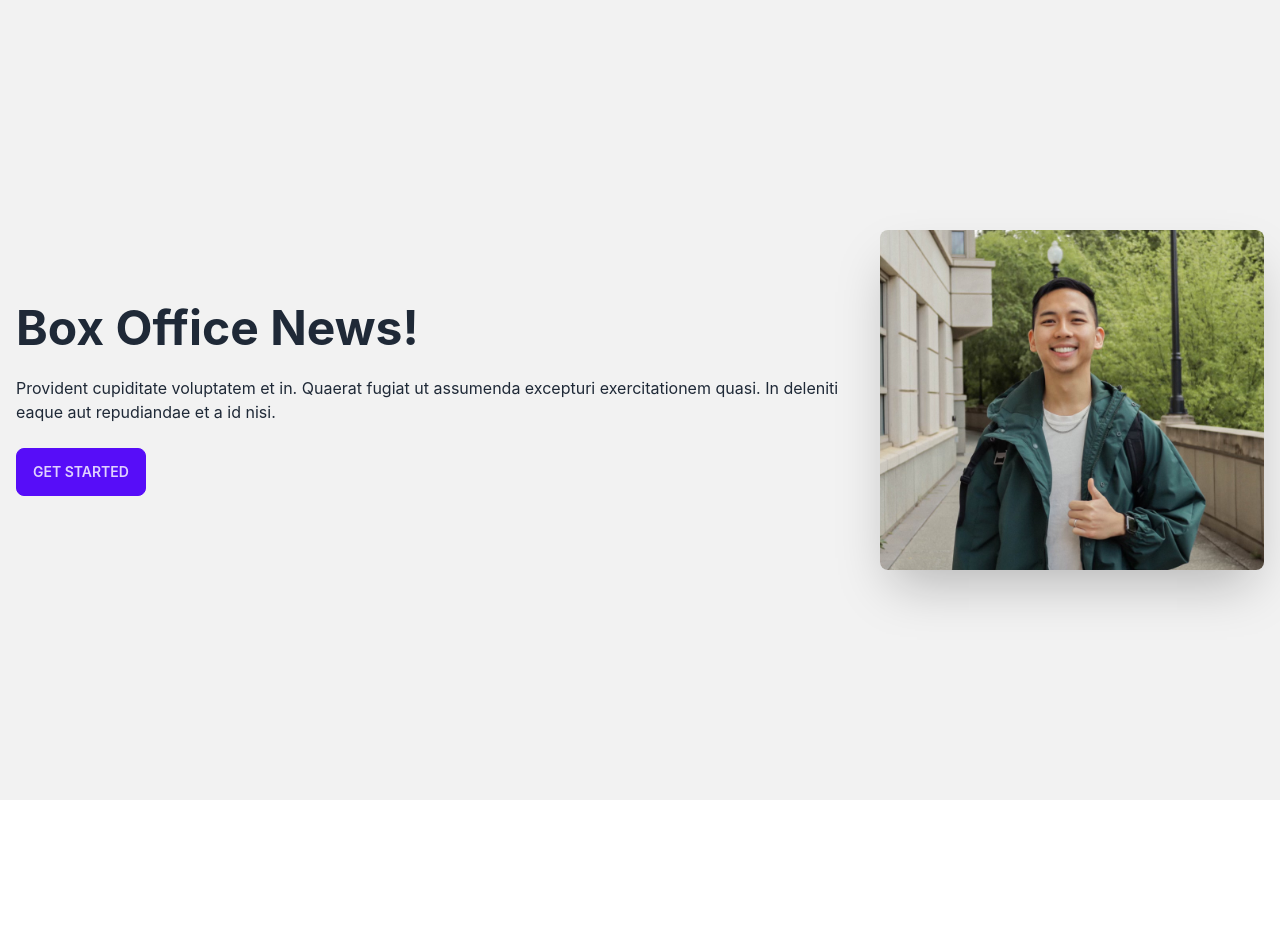
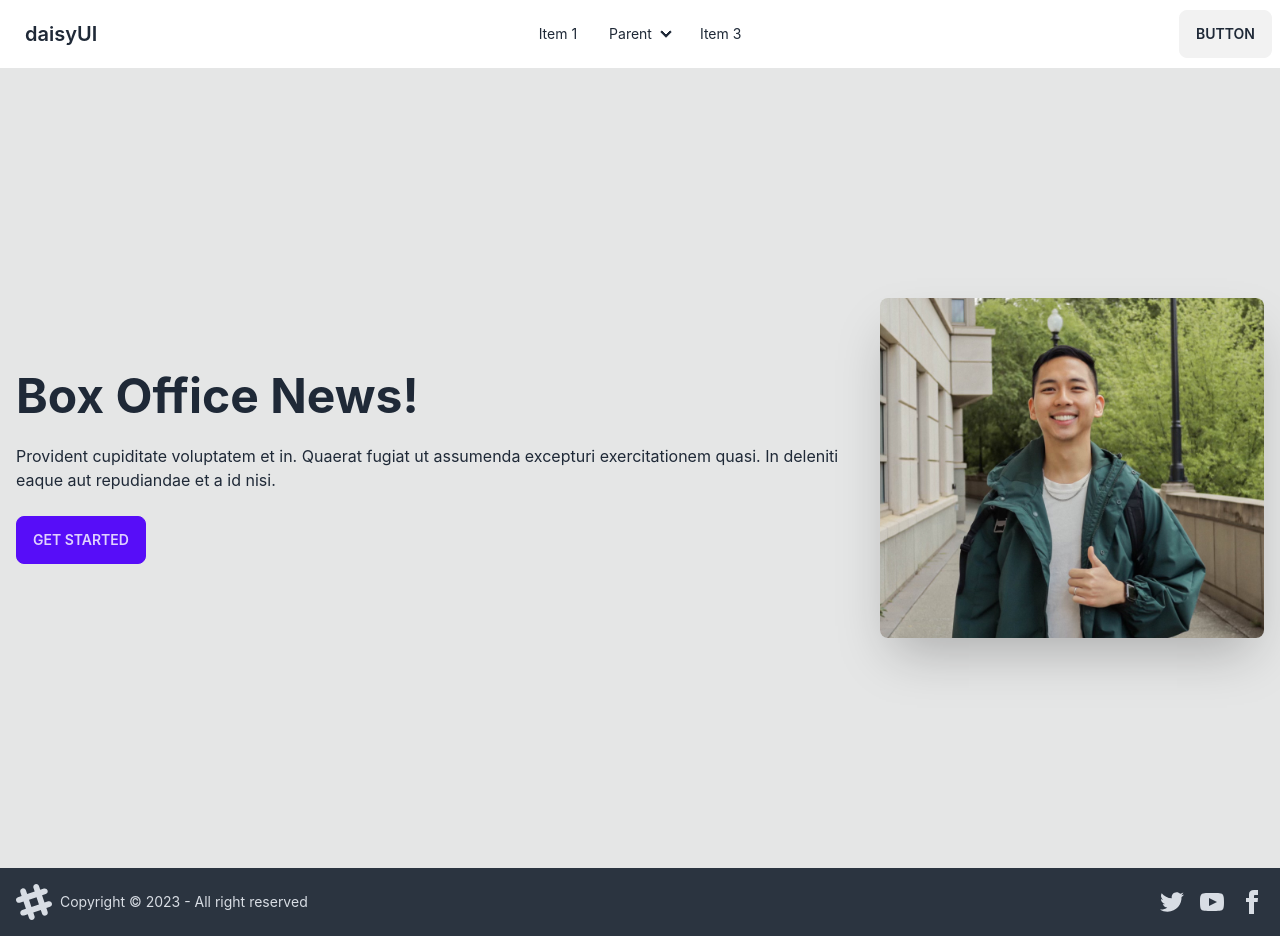
Before and after one commit to felixc0115/updated-personal-portfolio, a React (Create React App) app: page / in a window 1280 px wide. Before the commit the page ends 800 px from the top, so only its background shows below. Built offline with nearby package versions, Linux system fonts and the light colour scheme.

Commit message:
create NavBar component

```diff
--- a/src/App.css
+++ /dev/null
@@ -1,38 +0,0 @@
-.App {
-  text-align: center;
-}
-
-.App-logo {
-  height: 40vmin;
-  pointer-events: none;
-}
-
-@media (prefers-reduced-motion: no-preference) {
-  .App-logo {
-    animation: App-logo-spin infinite 20s linear;
-  }
-}
-
-.App-header {
-  background-color: #282c34;
-  min-height: 100vh;
-  display: flex;
-  flex-direction: column;
-  align-items: center;
-  justify-content: center;
-  font-size: calc(10px + 2vmin);
-  color: white;
-}
-
-.App-link {
-  color: #61dafb;
-}
-
-@keyframes App-logo-spin {
-  from {
-    transform: rotate(0deg);
-  }
-  to {
-    transform: rotate(360deg);
-  }
-}
--- a/src/App.js
+++ b/src/App.js
@@ -1,10 +1,11 @@
-import "./App.css";
+import Footer from "./components/Footer";
 import NavBar from "./components/NavBar";
 
 function App() {
   return (
     <>
-      <div className="hero min-h-screen bg-base-200">
+      <NavBar />
+      <div className="hero min-h-screen bg-base-300">
         <div className="hero-content flex-col lg:flex-row-reverse">
           <img
             src={require("./IMG_1469.jpg")}
@@ -22,7 +23,7 @@
           </div>
         </div>
       </div>
-      <NavBar />
+      <Footer />
     </>
   );
 }
--- /dev/null
+++ b/src/components/Footer.js
@@ -0,0 +1,57 @@
+const Footer = () => {
+  return (
+    <footer className="footer items-center p-4 bg-neutral text-neutral-content">
+      <div className="items-center grid-flow-col">
+        <svg
+          width="36"
+          height="36"
+          viewBox="0 0 24 24"
+          xmlns="http://www.w3.org/2000/svg"
+          fillRule="evenodd"
+          clip-rule="evenodd"
+          className="fill-current"
+        >
+          <path d="M22.672 15.226l-2.432.811.841 2.515c.33 1.019-.209 2.127-1.23 2.456-1.15.325-2.148-.321-2.463-1.226l-.84-2.518-5.013 1.677.84 2.517c.391 1.203-.434 2.542-1.831 2.542-.88 0-1.601-.564-1.86-1.314l-.842-2.516-2.431.809c-1.135.328-2.145-.317-2.463-1.229-.329-1.018.211-2.127 1.231-2.456l2.432-.809-1.621-4.823-2.432.808c-1.355.384-2.558-.59-2.558-1.839 0-.817.509-1.582 1.327-1.846l2.433-.809-.842-2.515c-.33-1.02.211-2.129 1.232-2.458 1.02-.329 2.13.209 2.461 1.229l.842 2.515 5.011-1.677-.839-2.517c-.403-1.238.484-2.553 1.843-2.553.819 0 1.585.509 1.85 1.326l.841 2.517 2.431-.81c1.02-.33 2.131.211 2.461 1.229.332 1.018-.21 2.126-1.23 2.456l-2.433.809 1.622 4.823 2.433-.809c1.242-.401 2.557.484 2.557 1.838 0 .819-.51 1.583-1.328 1.847m-8.992-6.428l-5.01 1.675 1.619 4.828 5.011-1.674-1.62-4.829z"></path>
+        </svg>
+        <p>Copyright © 2023 - All right reserved</p>
+      </div>
+      <div className="grid-flow-col gap-4 md:place-self-center md:justify-self-end">
+        <a>
+          <svg
+            xmlns="http://www.w3.org/2000/svg"
+            width="24"
+            height="24"
+            viewBox="0 0 24 24"
+            className="fill-current"
+          >
+            <path d="M24 4.557c-.883.392-1.832.656-2.828.775 1.017-.609 1.798-1.574 2.165-2.724-.951.564-2.005.974-3.127 1.195-.897-.957-2.178-1.555-3.594-1.555-3.179 0-5.515 2.966-4.797 6.045-4.091-.205-7.719-2.165-10.148-5.144-1.29 2.213-.669 5.108 1.523 6.574-.806-.026-1.566-.247-2.229-.616-.054 2.281 1.581 4.415 3.949 4.89-.693.188-1.452.232-2.224.084.626 1.956 2.444 3.379 4.6 3.419-2.07 1.623-4.678 2.348-7.29 2.04 2.179 1.397 4.768 2.212 7.548 2.212 9.142 0 14.307-7.721 13.995-14.646.962-.695 1.797-1.562 2.457-2.549z"></path>
+          </svg>
+        </a>
+        <a>
+          <svg
+            xmlns="http://www.w3.org/2000/svg"
+            width="24"
+            height="24"
+            viewBox="0 0 24 24"
+            className="fill-current"
+          >
+            <path d="M19.615 3.184c-3.604-.246-11.631-.245-15.23 0-3.897.266-4.356 2.62-4.385 8.816.029 6.185.484 8.549 4.385 8.816 3.6.245 11.626.246 15.23 0 3.897-.266 4.356-2.62 4.385-8.816-.029-6.185-.484-8.549-4.385-8.816zm-10.615 12.816v-8l8 3.993-8 4.007z"></path>
+          </svg>
+        </a>
+        <a>
+          <svg
+            xmlns="http://www.w3.org/2000/svg"
+            width="24"
+            height="24"
+            viewBox="0 0 24 24"
+            className="fill-current"
+          >
+            <path d="M9 8h-3v4h3v12h5v-12h3.642l.358-4h-4v-1.667c0-.955.192-1.333 1.115-1.333h2.885v-5h-3.808c-3.596 0-5.192 1.583-5.192 4.615v3.385z"></path>
+          </svg>
+        </a>
+      </div>
+    </footer>
+  );
+};
+
+export default Footer;
--- a/src/components/NavBar.js
+++ b/src/components/NavBar.js
@@ -1,55 +1,77 @@
 const NavBar = () => {
-  <footer className="footer items-center p-4 bg-neutral text-neutral-content">
-    <div className="items-center grid-flow-col">
-      <svg
-        width="36"
-        height="36"
-        viewBox="0 0 24 24"
-        xmlns="http://www.w3.org/2000/svg"
-        fillRule="evenodd"
-        clip-rule="evenodd"
-        className="fill-current"
-      >
-        <path d="M22.672 15.226l-2.432.811.841 2.515c.33 1.019-.209 2.127-1.23 2.456-1.15.325-2.148-.321-2.463-1.226l-.84-2.518-5.013 1.677.84 2.517c.391 1.203-.434 2.542-1.831 2.542-.88 0-1.601-.564-1.86-1.314l-.842-2.516-2.431.809c-1.135.328-2.145-.317-2.463-1.229-.329-1.018.211-2.127 1.231-2.456l2.432-.809-1.621-4.823-2.432.808c-1.355.384-2.558-.59-2.558-1.839 0-.817.509-1.582 1.327-1.846l2.433-.809-.842-2.515c-.33-1.02.211-2.129 1.232-2.458 1.02-.329 2.13.209 2.461 1.229l.842 2.515 5.011-1.677-.839-2.517c-.403-1.238.484-2.553 1.843-2.553.819 0 1.585.509 1.85 1.326l.841 2.517 2.431-.81c1.02-.33 2.131.211 2.461 1.229.332 1.018-.21 2.126-1.23 2.456l-2.433.809 1.622 4.823 2.433-.809c1.242-.401 2.557.484 2.557 1.838 0 .819-.51 1.583-1.328 1.847m-8.992-6.428l-5.01 1.675 1.619 4.828 5.011-1.674-1.62-4.829z"></path>
-      </svg>
-      <p>Copyright © 2023 - All right reserved</p>
-    </div>
-    <div className="grid-flow-col gap-4 md:place-self-center md:justify-self-end">
-      <a>
+  return (
+    <div className="navbar bg-base-100">
+      <div className="navbar-start">
+        <div className="dropdown">
+          <label tabIndex={0} className="btn btn-ghost lg:hidden">
             <svg
               xmlns="http://www.w3.org/2000/svg"
-          width="24"
-          height="24"
+              className="h-5 w-5"
+              fill="none"
               viewBox="0 0 24 24"
-          className="fill-current"
+              stroke="currentColor"
             >
-          <path d="M24 4.557c-.883.392-1.832.656-2.828.775 1.017-.609 1.798-1.574 2.165-2.724-.951.564-2.005.974-3.127 1.195-.897-.957-2.178-1.555-3.594-1.555-3.179 0-5.515 2.966-4.797 6.045-4.091-.205-7.719-2.165-10.148-5.144-1.29 2.213-.669 5.108 1.523 6.574-.806-.026-1.566-.247-2.229-.616-.054 2.281 1.581 4.415 3.949 4.89-.693.188-1.452.232-2.224.084.626 1.956 2.444 3.379 4.6 3.419-2.07 1.623-4.678 2.348-7.29 2.04 2.179 1.397 4.768 2.212 7.548 2.212 9.142 0 14.307-7.721 13.995-14.646.962-.695 1.797-1.562 2.457-2.549z"></path>
+              <path
+                strokeLinecap="round"
+                strokeLinejoin="round"
+                strokeWidth="2"
+                d="M4 6h16M4 12h8m-8 6h16"
+              />
             </svg>
-      </a>
-      <a>
-        <svg
-          xmlns="http://www.w3.org/2000/svg"
-          width="24"
-          height="24"
-          viewBox="0 0 24 24"
-          className="fill-current"
+          </label>
+          <ul
+            tabIndex={0}
+            className="menu menu-sm dropdown-content mt-3 z-[1] p-2 shadow bg-base-100 rounded-box w-52"
           >
-          <path d="M19.615 3.184c-3.604-.246-11.631-.245-15.23 0-3.897.266-4.356 2.62-4.385 8.816.029 6.185.484 8.549 4.385 8.816 3.6.245 11.626.246 15.23 0 3.897-.266 4.356-2.62 4.385-8.816-.029-6.185-.484-8.549-4.385-8.816zm-10.615 12.816v-8l8 3.993-8 4.007z"></path>
-        </svg>
-      </a>
-      <a>
-        <svg
-          xmlns="http://www.w3.org/2000/svg"
-          width="24"
-          height="24"
-          viewBox="0 0 24 24"
-          className="fill-current"
-        >
-          <path d="M9 8h-3v4h3v12h5v-12h3.642l.358-4h-4v-1.667c0-.955.192-1.333 1.115-1.333h2.885v-5h-3.808c-3.596 0-5.192 1.583-5.192 4.615v3.385z"></path>
-        </svg>
-      </a>
+            <li>
+              <a>Item 1</a>
+            </li>
+            <li>
+              <a>Parent</a>
+              <ul className="p-2">
+                <li>
+                  <a>Submenu 1</a>
+                </li>
+                <li>
+                  <a>Submenu 2</a>
+                </li>
+              </ul>
+            </li>
+            <li>
+              <a>Item 3</a>
+            </li>
+          </ul>
         </div>
-  </footer>;
+        <a className="btn btn-ghost normal-case text-xl">daisyUI</a>
+      </div>
+      <div className="navbar-center hidden lg:flex">
+        <ul className="menu menu-horizontal px-1">
+          <li>
+            <a>Item 1</a>
+          </li>
+          <li tabIndex={0}>
+            <details>
+              <summary>Parent</summary>
+              <ul className="p-2">
+                <li>
+                  <a>Submenu 1</a>
+                </li>
+                <li>
+                  <a>Submenu 2</a>
+                </li>
+              </ul>
+            </details>
+          </li>
+          <li>
+            <a>Item 3</a>
+          </li>
+        </ul>
+      </div>
+      <div className="navbar-end">
+        <a className="btn">Button</a>
+      </div>
+    </div>
+  );
 };
 
 export default NavBar;
```
Lines whose indentation alone changed are shown as unchanged.
